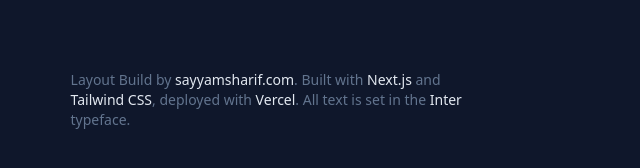
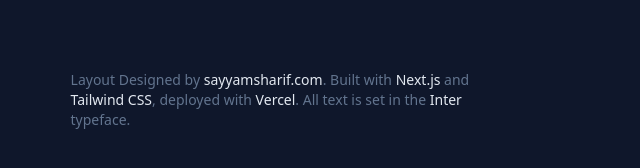
Before and after one commit to iamsayyam/Portfolio, a Next.js app: page / in a window 1280 px wide. Shown: the part 2954-3122 px from the top of the page, without its empty margins (556-1196 px from the left). Built offline with nearby package versions, Linux system fonts and the light colour scheme.

Commit message:
Update Footer.tsx

```diff
--- a/components/Footer.tsx
+++ b/components/Footer.tsx
@@ -4,7 +4,7 @@ export function Footer() {
   return (
     <footer className="max-w-md pb-16 text-sm text-slate-500 sm:pb-0">
       <p>
-        Layout Build by{" "}
+        Layout Designed by{" "}
         <InlineLink href="https://sayyamsharif.com/">sayyamsharif.com</InlineLink>.
         Built with <InlineLink href="https://nextjs.org/">Next.js</InlineLink> and{" "}
         <InlineLink href="https://tailwindcss.com/">Tailwind CSS</InlineLink>,
```
